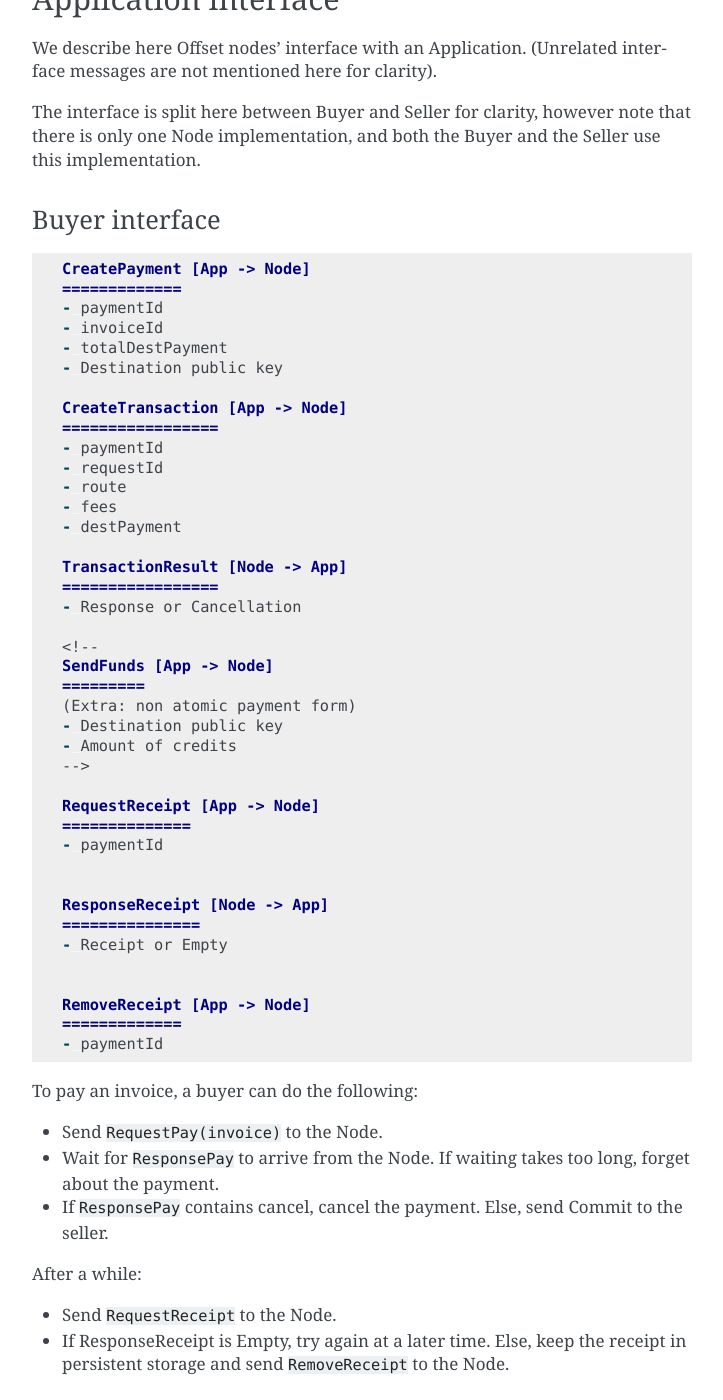
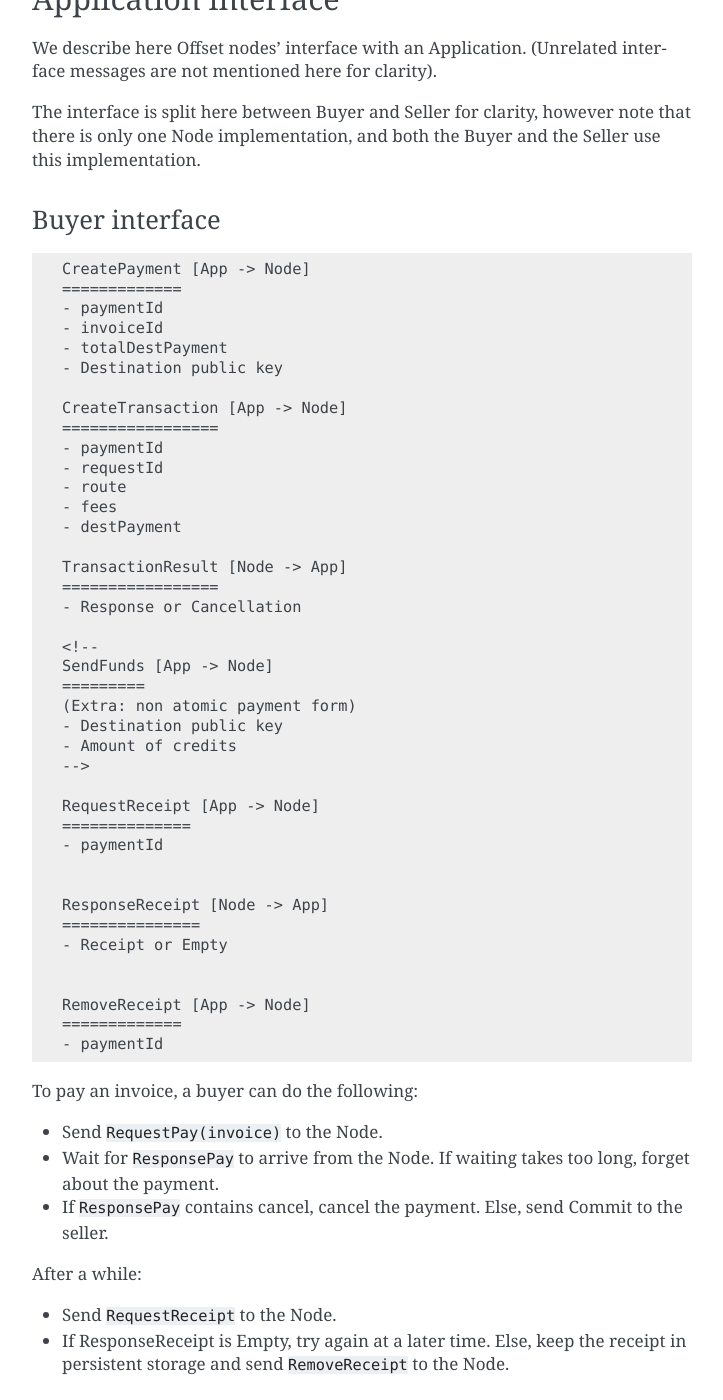
Before and after one commit to freedomlayer/offset_docs, a Sphinx documentation site: the page built from docs/source/atomic_proposal.rst, in a window 1280 px wide and 1400 px high, scrolled down 13196 px. Shown: the whole window, without its empty margins (388-1111 px from the left). Built offline with Sphinx 7.4.7, drawn with Linux system fonts in a browser that asks for light colours; some of the changed text lies outside the part shown.

Commit message:
doc: Replaced markdown block with text block

```diff
--- a/docs/source/atomic_proposal.rst
+++ b/docs/source/atomic_proposal.rst
@@ -689,7 +689,7 @@ Buyer and the Seller use this implementation.
 Buyer interface
 ~~~~~~~~~~~~~~~
 
-.. code:: markdown
+.. code:: text
 
     CreatePayment [App -> Node]
     =============
@@ -750,7 +750,7 @@ After a while:
 Seller interface
 ~~~~~~~~~~~~~~~~
 
-.. code:: markdown
+.. code:: text
 
     AddInvoice [App -> Node]
     ===========
```
